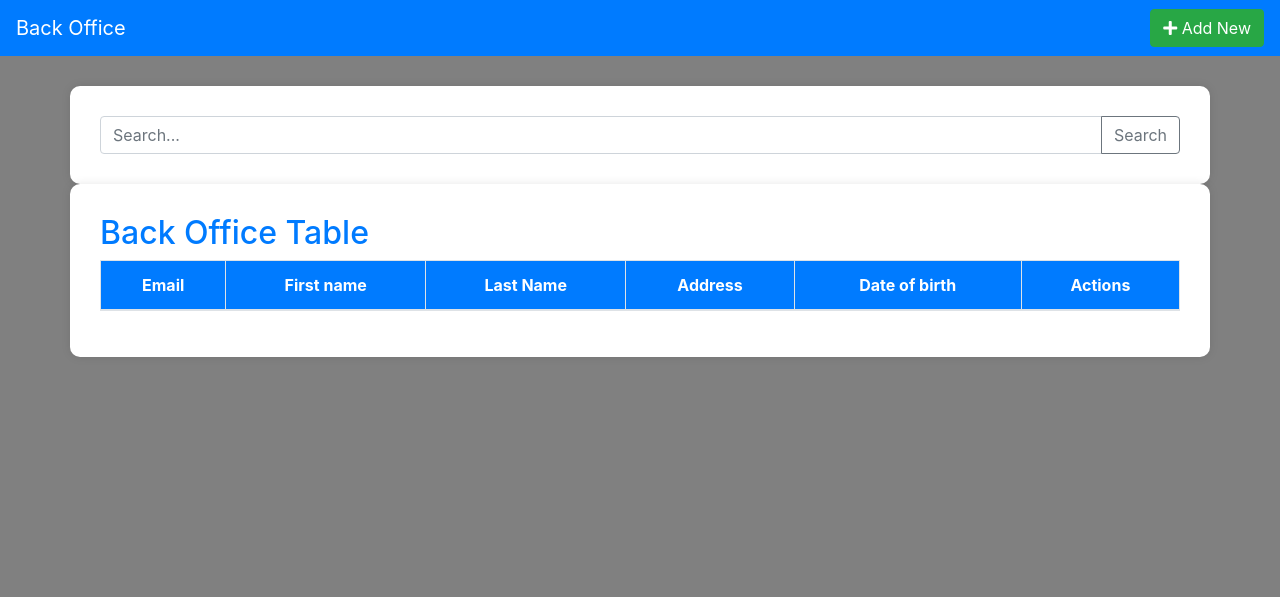
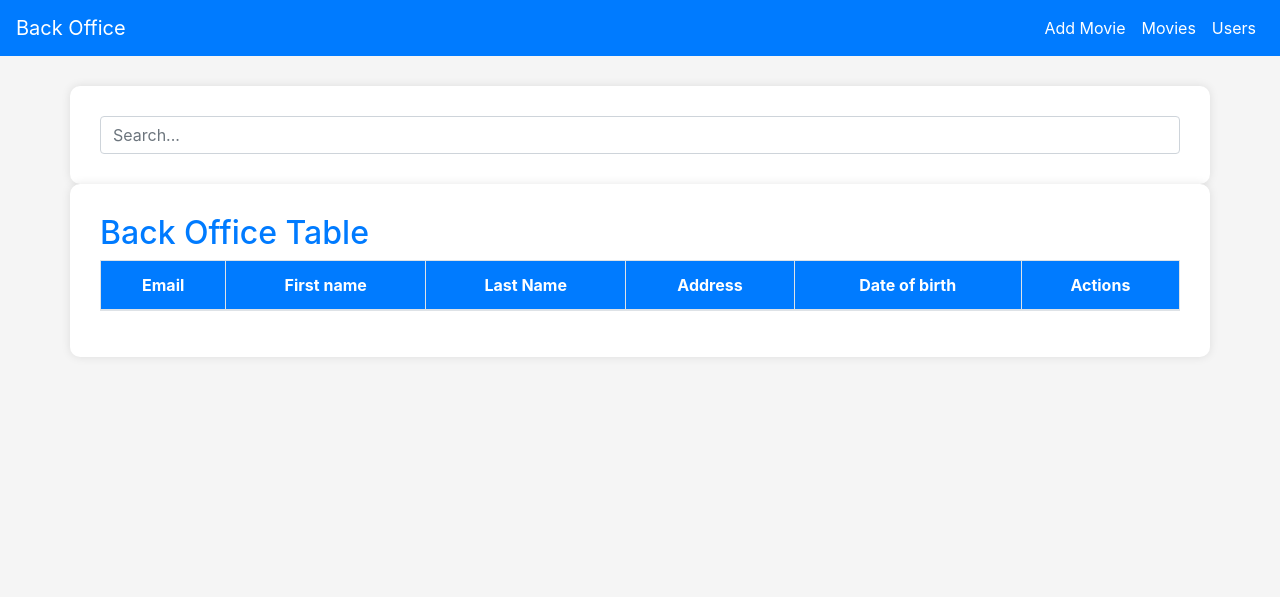
Before and after one commit to AudriusGrebliunas/GetflixProject, a PHP site: page /movies/getUsers.php in a window 1280 px wide. Shown: the top 597 px of the page. Run offline with PHP 8.4, Linux system fonts and the light colour scheme; lists and menus that the app fills with data are empty; some libraries are stand-ins or nearby versions.

Commit message:
search function

```diff
--- a/back-office/getUsers.php
+++ b/back-office/getUsers.php
@@ -7,10 +7,7 @@ include 'navbar.php';
 
 <div class="container mt-3">
     <div class="input-group">
-        <input type="text" class="form-control" placeholder="Search...">
-        <div class="input-group-append">
-            <button class="btn btn-outline-secondary" type="button">Search</button>
-        </div>
+        <input type="text" class="form-control" id="searchInput" placeholder="Search...">
     </div>
 </div>
 
@@ -220,6 +217,40 @@ include 'navbar.php';
 
 
     }
+
+    function search() {
+        var searchValue = document.getElementById('searchInput').value.toLowerCase();
+
+        var filteredUsers = users.filter(function (user) {
+            return (
+                user.first_name.toLowerCase().includes(searchValue) ||
+                user.last_name.toLowerCase().includes(searchValue)
+            );
+        });
+
+        // Clear the table body
+        var tbody = document.getElementById('dataTableBody');
+        tbody.innerHTML = '';
+
+        // Populate the table with the filtered users
+        filteredUsers.forEach(function (row) {
+            var tr = document.createElement('tr');
+            tr.innerHTML =
+                '<td>' + row['email'] + '</td>' +
+                '<td>' + row['first_name'] + '</td>' +
+                '<td>' + row['last_name'] + '</td>' +
+                '<td>' + row['address'] + '</td>' +
+                '<td>' + row['dob'] + '</td>' +
+                '<td class="action-buttons">' +
+                '<button class="btn btn-primary btn-sm" onclick="populateModal(\'' + row['email'] + '\')"><i class="fas fa-edit"></i> Edit</button>' +
+                '<button class="btn btn-danger btn-sm" onclick="deleteUser(\'' + row['email'] + '\')"><i class="fas fa-trash-alt"></i> Delete</button>' +
+                '</td>';
+            tbody.appendChild(tr);
+        });
+    }
+
+    document.getElementById('searchInput').addEventListener('input', search);
+
 </script>
 
 <script src="https://cdn.jsdelivr.net/npm/@popperjs/core@2.10.2/dist/umd/popper.min.js"></script>
--- a/back-office/navbar.php
+++ b/back-office/navbar.php
@@ -19,8 +19,13 @@
         <div class="collapse navbar-collapse" id="navbarNav">
             <ul class="navbar-nav ml-auto">
                 <li class="nav-item">
-                    <button class="btn btn-success" data-toggle="modal" data-target="#addModal"><i
-                            class="fas fa-plus"></i> Add New</button>
+                    <a class="nav-link" href="addMovie.php">Add Movie</a>
+                </li>
+                <li class="nav-item">
+                    <a class="nav-link" href="index.php">Movies</a>
+                </li>
+                <li class="nav-item">
+                    <a class="nav-link" href="getUsers.php">Users</a>
                 </li>
             </ul>
         </div>
--- a/back-office/style.css
+++ b/back-office/style.css
@@ -1,6 +1,6 @@
 body {
   padding-top: 70px;
-  background-color: grey;
+  background-color: whitesmoke;
 }
 
   .container {
```
Lines whose indentation alone changed are shown as unchanged.
